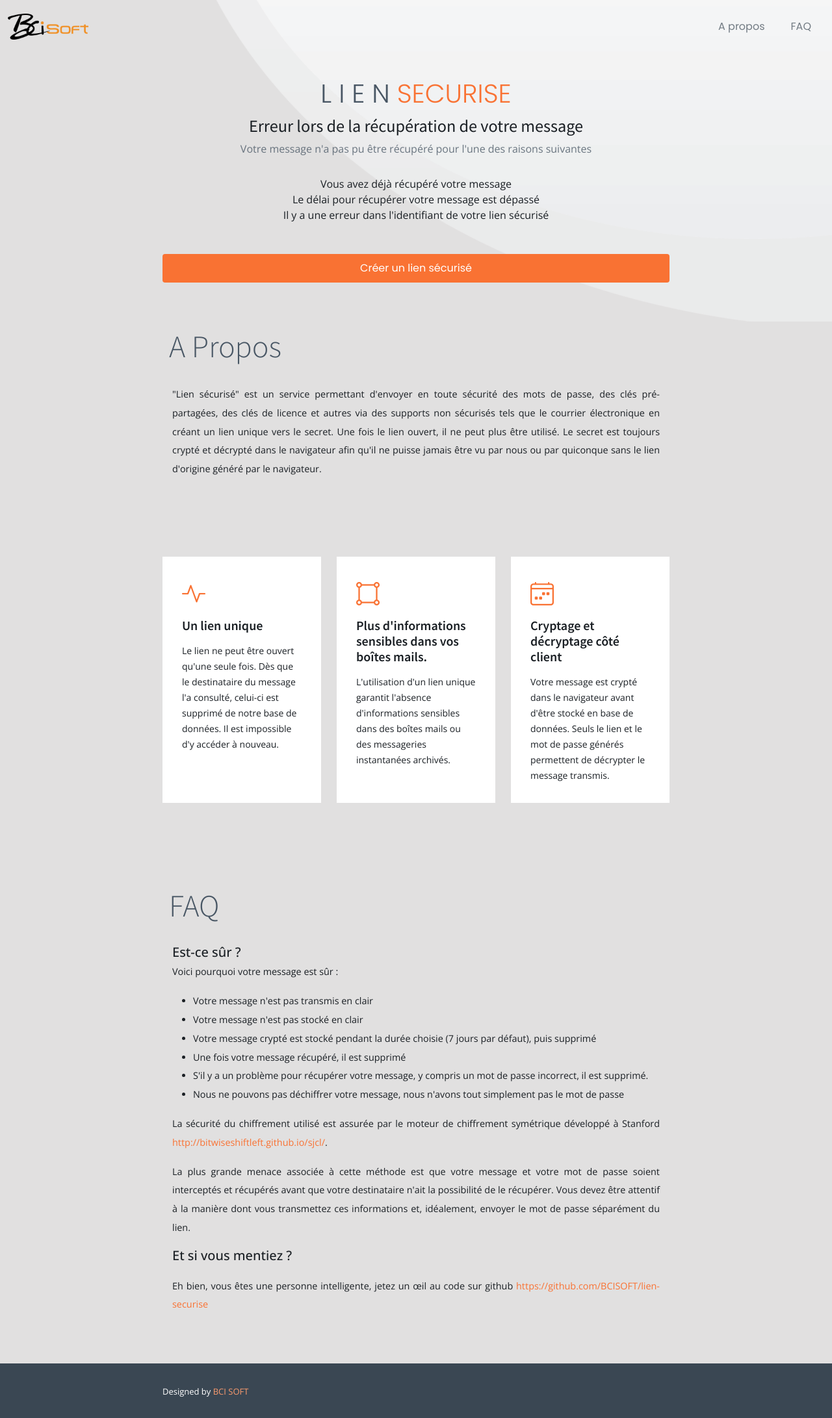
After one commit to BCISOFT/lien-securise, a Flask app: template app/templates/pages/error.html in a window 1280 px wide. The commit adds this page. Shown: the whole page at 65% size. Run offline with Flask 2, Linux system fonts and the light colour scheme; the template is opened without the code that fills it, so the values that code supplies are empty; some libraries are stand-ins or nearby versions.

Commit message:
optimize front

```diff
--- a/app/routes.py
+++ b/app/routes.py
@@ -30,12 +30,6 @@ def is_valid(ots_id):
 
 @app.route('/')
 def home():
-    currrent_time = datetime.utcnow()
-
-    # ots_to_delete=OTS.query.filter(OTS.created_at < currrent_time - timedelta(days=7)).all()
-    # for ots in ots_to_delete:
-    #     db.session.delete(ots)
-    #     db.session.commit()
     ots_id = create_id()
     print(ots_id)
     return render_template("pages/home.html", ots_id=create_id())
@@ -75,8 +69,6 @@ def display_ots(ots_id):
     ots_exists = bool(OTS.query.filter_by(ots_id=ots_id).first())
     if ots_exists:
         ots_to_display = OTS.query.get(ots_id)
-        db.session.query(OTS).filter(OTS.ots_id == ots_id).delete()
-        db.session.commit()
         current_time = datetime.utcnow()
         date_fin = ots_to_display.ots_date_fin
         if date_fin >= current_time:
@@ -84,12 +76,17 @@ def display_ots(ots_id):
                                    ots_content=ots_to_display.ots_content, ots_key2=ots_to_display.ots_key2,
                                    ots_date_fin=ots_to_display.ots_date_fin)
         else:
-            # ==================================================#
-            # return render_template ("pages/error.html")
-            # ==================================================#
-            return "Il y a eu un problème lors de la lecture de votre message"
+            return render_template("pages/error.html")
     else:
-        # ==================================================#
-        # return render_template ("pages/error.html")
-        # ==================================================#
-        return "Il y a eu un problème lors de la lecture de votre message"
+        return render_template("pages/error.html")
+
+
+@app.route('/delete_ots', methods=['POST'])
+def delete_ots():
+    if request.method == 'POST':
+        data = request.get_json()
+        ots_exists = bool(OTS.query.filter_by(ots_id=data['ots_id']).first())
+        if ots_exists:
+            db.session.query(OTS).filter(OTS.ots_id == data['ots_id']).delete()
+            db.session.commit()
+            return {"message": f"Your message is deleted!!"}
--- a/app/static/js/compteur.js
+++ b/app/static/js/compteur.js
@@ -1,5 +1,5 @@
 window.addEventListener('load', (event) =>{
-
+    if (document.getElementById("compteur") !== null) {
         let zoneMessage=document.getElementById("ots_content");
         let NbreMax = 1024;
         document.getElementById("compteur").innerHTML = NbreMax;
@@ -13,8 +13,6 @@ window.addEventListener('load', (event) =>{
 
         };
 
-
-
         zoneMessage.onkeyup=function(){
             let carRestants = NbreMax - this.value.length;
             if(carRestants > 1) {
@@ -25,5 +23,5 @@ window.addEventListener('load', (event) =>{
                 document.getElementById("fin_txt_compteur").innerHTML = ' caractère';
             }
         }
-
+    }
 });
--- a/app/templates/layouts/default.html
+++ b/app/templates/layouts/default.html
@@ -48,11 +48,8 @@
           <div class="container d-flex flex-column flex-lg-row justify-content-center justify-content-lg-between align-items-center">
             {% block Credits %}
                 <div class="d-flex flex-column align-items-center align-items-lg-start">
-                  <div class="copyright">
-                    &copy; Copyright <strong><span>BCI SOFT</span></strong>. All Rights Reserved
-                  </div>
                   <div class="credits">
-                    Designed by <a href="https://bcisoft.fr/">BCI SOFT</a>
+                    Designed by <a href="https://www.bcisoft.fr/">BCI SOFT</a>
                   </div>
                 </div>
             {% endblock Credits %}
--- a/app/templates/layouts/partials/faq.html
+++ b/app/templates/layouts/partials/faq.html
@@ -31,7 +31,7 @@
                 </p>
                 <p>
                     <span class="h5">Et si vous mentiez ?</span>
-                    <p>Eh bien, vous êtes une personne intelligente, jetez un œil au code. sur github <a href="https://github.com/BCISOFT/lien-securise">https://github.com/BCISOFT/lien-securise</a></p>
+                    <p>Eh bien, vous êtes une personne intelligente, jetez un œil au code sur github <a href="https://github.com/BCISOFT/lien-securise">https://github.com/BCISOFT/lien-securise</a></p>
                 </p>
             </div>
             <!-- Tab Content -->
--- a/app/templates/layouts/partials/services.html
+++ b/app/templates/layouts/partials/services.html
@@ -5,15 +5,15 @@
       <div class="col-xl-4 col-md-4 d-flex" data-aos="zoom-out">
         <div class="service-item position-relative">
           <div class="icon"><i class="bi bi-activity icon"></i></div>
-          <h4><a href="" class="stretched-link">Un lien unique</a></h4>
-          <p>Le lien ne peut être ouvert qu'une seule fois. Dès que le destinataire du message l'a consulté, celui-ci est supprimé de notre base de données. Il est impossible d'y accéder à nouveau..</p>
+          <h4><span class="stretched-link">Un lien unique</span></h4>
+          <p>Le lien ne peut être ouvert qu'une seule fois. Dès que le destinataire du message l'a consulté, celui-ci est supprimé de notre base de données. Il est impossible d'y accéder à nouveau.</p>
         </div>
       </div><!-- End Service Item -->
 
       <div class="col-xl-4 col-md-4 d-flex" data-aos="zoom-out" data-aos-delay="200">
         <div class="service-item position-relative">
           <div class="icon"><i class="bi bi-bounding-box-circles icon"></i></div>
-          <h4><a href="" class="stretched-link">Plus d'informations sensibles dans vos boîtes mails.</a></h4>
+          <h4><span class="stretched-link">Plus d'informations sensibles dans vos boîtes mails.</span></h4>
           <p>L'utilisation d'un lien unique garantit l'absence d'informations sensibles dans des boîtes mails ou des messageries instantanées archivés.</p>
         </div>
       </div><!-- End Service Item -->
@@ -21,8 +21,8 @@
       <div class="col-xl-4 col-md-4 d-flex" data-aos="zoom-out" data-aos-delay="400">
         <div class="service-item position-relative">
           <div class="icon"><i class="bi bi-calendar4-week icon"></i></div>
-          <h4><a href="" class="stretched-link">Cryptage et décryptage côté client</a></h4>
-          <p>Votre message est crypté dans le navigateur avant d'être stocké en base de données. Seuls le lien et le mot de passe générés permettent de décrypter le message transmis..
+          <h4><span class="stretched-link">Cryptage et décryptage côté client</span></h4>
+          <p>Votre message est crypté dans le navigateur avant d'être stocké en base de données. Seuls le lien et le mot de passe générés permettent de décrypter le message transmis.
           </p>
         </div>
       </div><!-- End Service Item -->
--- /dev/null
+++ b/app/templates/pages/error.html
@@ -0,0 +1,40 @@
+{% extends "layouts/default.html" %}
+
+
+{% block navigation %}
+    {% include 'layouts/partials/nav.html' %}
+{% endblock navigation %}
+
+{% block presentation %}
+    <section id="hero-static" class="hero-static d-flex align-items-center">
+        <div class="container d-flex flex-column justify-content-center align-items-center text-center position-relative" data-aos="zoom-out">
+          <h2>L I E N  <span><span></span>SECURISE</span></h2>
+            <h3>Erreur lors de la récupération de votre message</h3>
+                <p>Votre message n'a pas pu être récupéré pour l'une des raisons suivantes</p>
+                <ul class="list-unstyled mb-5">
+                    <li>Vous avez déjà récupéré votre message</li>
+                    <li>Le délai pour récupérer votre message est dépassé</li>
+                    <li>Il y a une erreur dans l'identifiant de votre lien sécurisé</li>
+                </ul>
+            <a href="/" class="dd-flex align-items-center justify-content-center btn-get-started creator">Créer un lien sécurisé</a>
+        </div>
+    </section>
+{% endblock presentation %}
+
+{% block infos %}
+    <main id="main">
+        {% include 'layouts/partials/about.html' %}
+<!--====== Services ====== -->
+        {% include 'layouts/partials/services.html' %}
+<!--====== FAQ ====== -->
+        {% include 'layouts/partials/faq.html' %}
+    </main>
+{% endblock infos %}
+
+{% block Reseaux %}{% endblock Reseaux %}
+
+
+
+
+{%  block script %}
+{% endblock script %}
```
Also changed, not shown: app/templates/layouts/partials/footer.html (deleted, +0 -27 lines), app/templates/pages/display_ots.html (+12 -0 lines), app/templates/pages/home.html (+16 -16 lines). Lines whose indentation alone changed are shown as unchanged.
